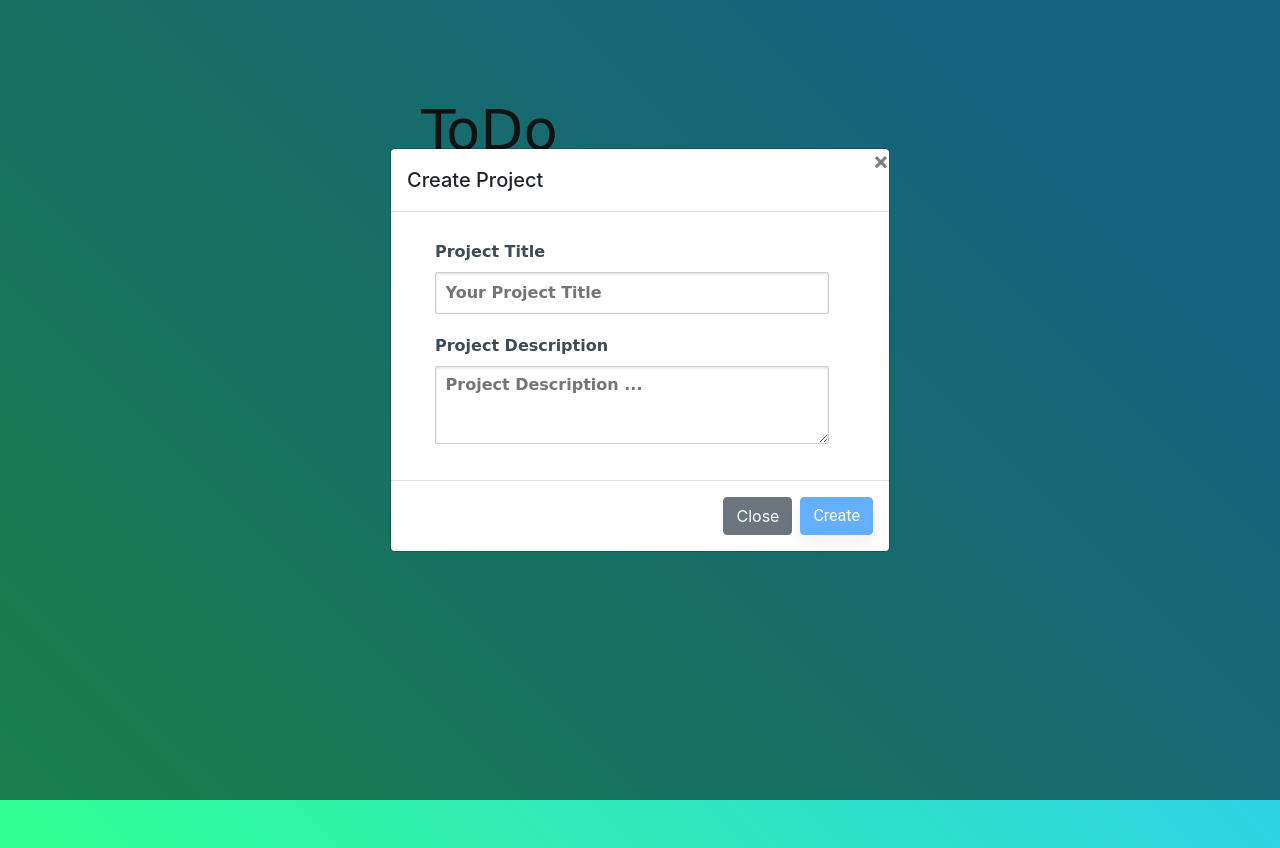
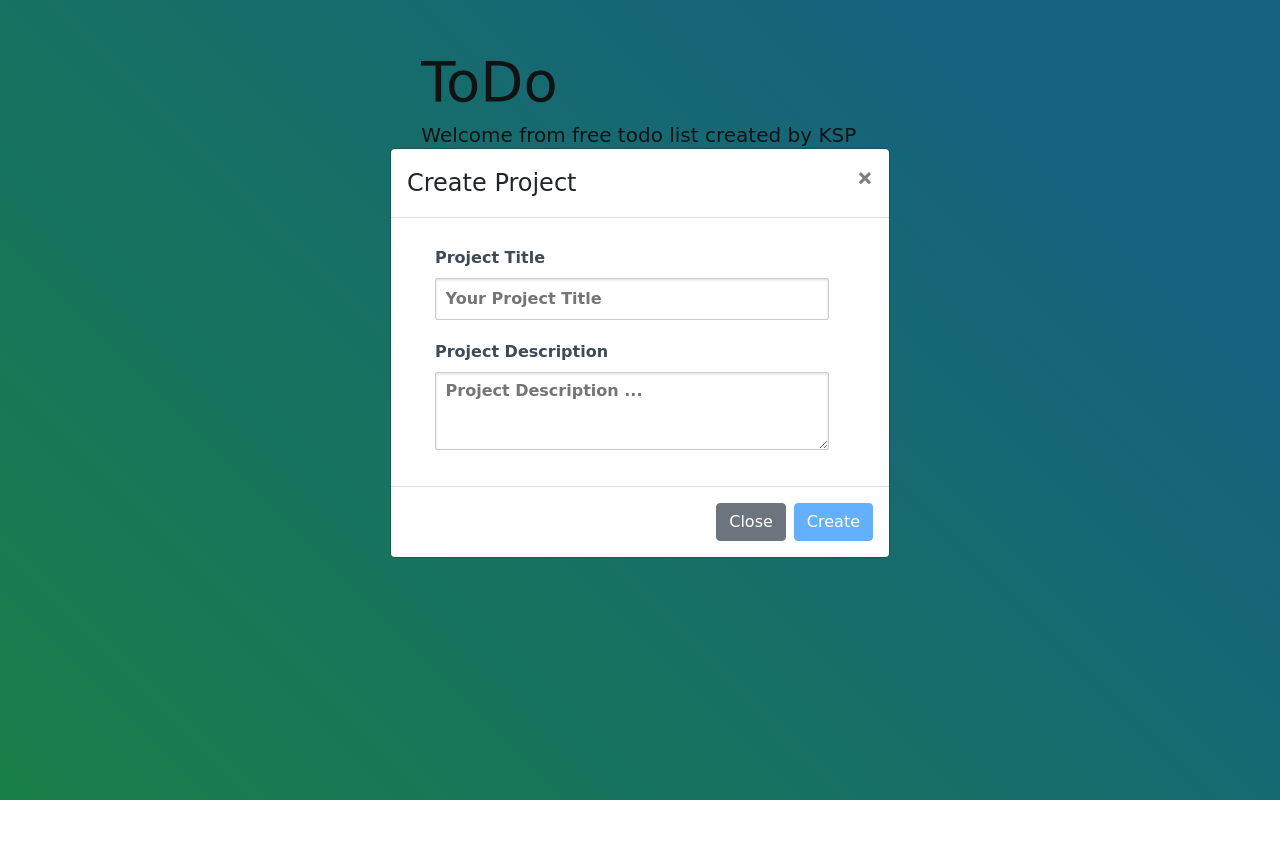
Before and after one commit to MayPhyoKyaw/toDoList, a website: page index.html in a window 1280 px wide. Both pictures are taken after a click on the link "Create Project". After the commit the page ends 800 px from the top, so only its background shows below. Drawn offline with nearby package versions, Linux system fonts and the light colour scheme; files that its build step writes are made by us from their sources; no server answers.

Commit message:
change main page UI

```diff
--- a/index.html
+++ b/index.html
@@ -17,10 +17,10 @@
 
 <body class="body">
 
-    <div class="col-md-5 p-lg-5 mx-auto my-5">
-        <h2 class="main-page-title">ToDo</h2>
-        <h4 class="main-page-note">Welcome from free todo list created by KSP and MPK...<br/>IF u want to create new, click below follwing create project button to start to create ur imaging...!!!</h4>
-        <a href="#" data-toggle="modal" data-target="#createProject"><i class="fas fa-plus"></i>Create Project</a>
+    <div class="col-md-5 p-lg-5 mx-auto">
+        <h2 class="main-page-title text-style">ToDo</h2>
+        <h4 class="main-page-note text-style">Welcome from free todo list created by KSP and MPK...<br/>IF u want to create new, click below follwing create project button to start to create ur imaging...!!!</h4>
+        <a class="text-style" href="#" data-toggle="modal" data-target="#createProject"><i class="fas fa-plus"></i>Create Project</a>
         <div>
 
         </div>
@@ -64,10 +64,10 @@
         <div class="modal-dialog">
             <div class="modal-content">
                 <div class="modal-header">
-                    <h5 class="modal-title" id="createProjectModalLabel">Create Project</h5>
+                    <h4 class="modal-title text-style" id="createProjectModalLabel">Create Project</h4>
                     <button type="button" class="close" data-dismiss="modal" aria-label="Close">
-            <span aria-hidden="true">&times;</span>
-          </button>
+                        <span aria-hidden="true">&times;</span>
+                    </button>
                 </div>
                 <div class="modal-body">
                     <div class="input-style proj-create">
@@ -82,8 +82,8 @@
                     </div>
                 </div>
                 <div class="modal-footer">
-                    <button type="button" class="btn btn-secondary" data-dismiss="modal">Close</button>
-                    <button type="button" class="btn btn-primary proj-create-button">Create</button>
+                    <button type="button" class="btn btn-secondary text-style" data-dismiss="modal">Close</button>
+                    <button type="button" class="btn btn-primary text-style proj-create-button">Create</button>
                 </div>
             </div>
         </div>
--- a/public/css/style.css
+++ b/public/css/style.css
@@ -14,6 +14,13 @@ body {
 .card-body {
     text-align: center;
     padding-bottom: 0rem !important;
+}
+
+
+/* modal */
+
+.modal-header .close {
+    margin: 0px !important;
 }
 
 
@@ -206,15 +213,16 @@ ul li.checkedli {
 /* main page  */
 
 .main-page-title {
-    font-weight: 400 !important;
     font-size: 3.5rem;
-    font-family: cursive;
 }
 
 .main-page-note {
+    font-size: 1.25rem;
+}
+
+.text-style {
     font-weight: 400 !important;
-    font-size: 1.25rem;
-    font-family: cursive;
+    font-family: cursive !important;
 }
 
 
@@ -234,21 +242,22 @@ ul li.checkedli {
 .wrapper-created-proj-list {
     float: left;
     background: #fff;
-    max-width: 20%;
+    max-width: 21.8%;
     width: 100%;
     height: 240px;
     margin: 70px auto;
     margin-left: 50px;
+    margin-top: 0px;
     padding: 10px;
-    border-radius: 5px;
+    border-radius: 10px;
     box-shadow: 0px 10px 15px rgba(0, 0, 0, 0.1);
     cursor: pointer;
 }
 
 .wrapper-created-proj-list:hover {
     perspective: 800px;
-    transform: scale(1.05);
-    box-shadow: 0 10px 20px rgba(0, 0, 0, .12), 0 4px 8px rgba(0, 0, 0, .06);
+    transform: scale(1.01);
+    box-shadow: 0 10px 40px rgba(0, 0, 0, .12), 0 4px 8px rgba(0, 0, 0, .06);
 }
 
 .proj-detail {
@@ -262,22 +271,8 @@ ul li.checkedli {
 }
 
 .proj-create-button {
-    padding: 8px 80px;
-    border-radius: 3px;
-    border: none;
-    color: #fff;
-    font-weight: 400;
-    font-size: 16px;
     font-family: 'Roboto', sans-serif;
-    margin-left: 5px;
-    margin-top: 10px;
-    background: #6d8f1d;
-    cursor: pointer !important;
-    user-select: none;
     opacity: 0.6;
-    transition: all 0.3s ease;
-    box-shadow: 0px 8px 15px rgba(0, 0, 0, 0.1);
-    transition: all 0.3s ease 0s;
     outline: none;
 }
 
```
